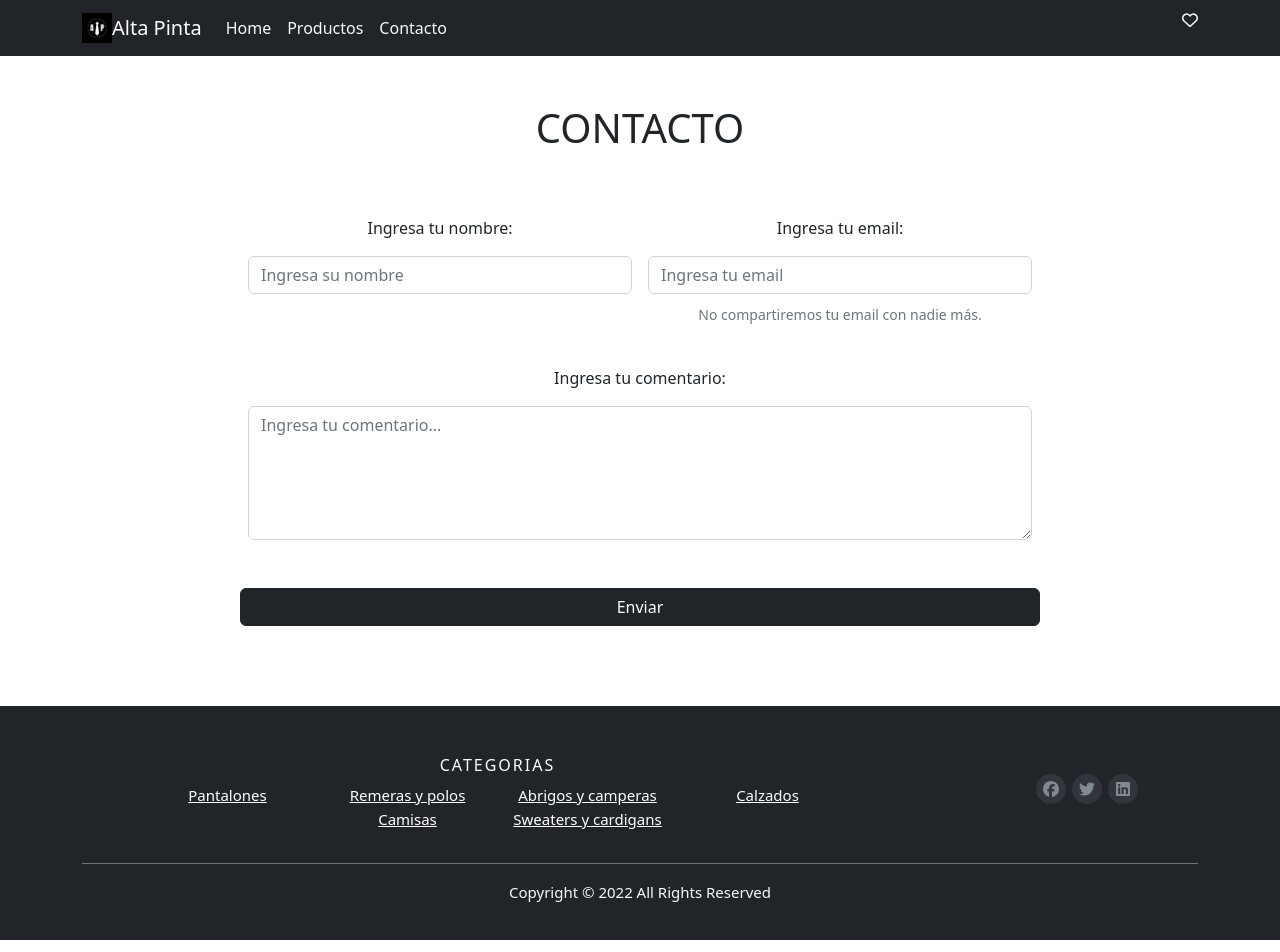
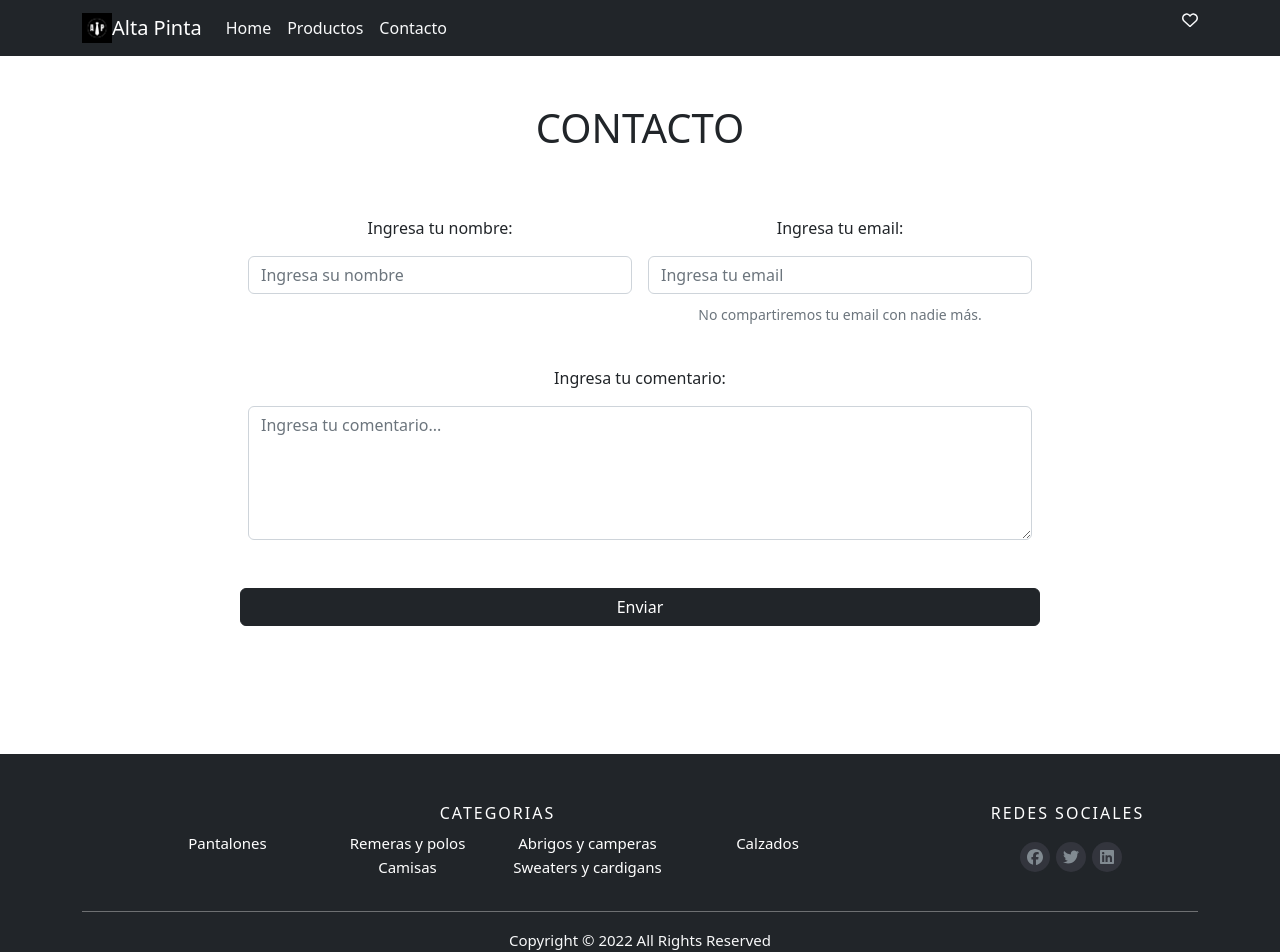
Before and after one commit to eugenia1984/reacteam, a React (Create React App) app: page /contacto in a window 1280 px wide. Shown: the top 952 px of the page. Built offline with nearby package versions, Linux system fonts and the light colour scheme.

Commit message:
centro bien las redes sociales

```diff
--- a/src/components/contactform/ContactForm.jsx
+++ b/src/components/contactform/ContactForm.jsx
@@ -25,14 +25,12 @@ function ContactForm() {
     e.preventDefault();
 
     const { name, email, comment } = form;
-    console.log(form);
 
-    // valido que todos los campos esten completos
     if(!name.trim() || !email.trim() || !comment.trim()){
       setError(true);
       return;
     }
-    // valido un email
+
     if(regExpEmail.test(email) ) {
       setError(true);
       return Swal.fire({
@@ -93,6 +91,7 @@ function ContactForm() {
         />
       </Form.Group>
       <Button
+        className="mb-5"
         variant="dark"
         type="submit"
         onClick={ handleClick } >
--- a/src/components/footer/Footer.jsx
+++ b/src/components/footer/Footer.jsx
@@ -40,7 +40,9 @@ function Footer() {
             </ul>
           </div>
           <div className="col-xs-12 col-sm-5 col-md-3 d-flex justify-content-center">
-            <ul className="social-icons">
+            <div className="row">
+              <h6 className="col-12">Redes sociales</h6>
+              <ul className="col-12 social-icons">
                 {socialMedia.map((media, index) => (
                   <li key={index}>
                     <a href={media.href} target={"_blank"} rel="noreferrer" >
@@ -49,6 +51,7 @@ function Footer() {
                   </li>
                 ))}
               </ul>
+            </div>
           </div>
         </div>
         <hr />
--- a/src/components/footer/footer.css
+++ b/src/components/footer/footer.css
@@ -13,11 +13,11 @@
 
 .site-footer hr {
     border-top-color: #bbb;
-    opacity: 0.5
+    opacity: 0.5;
 }
 
 .site-footer hr.small {
-    margin: 20px 0
+    margin: 20px 0;
 }
 
 .site-footer h6 {
@@ -25,7 +25,7 @@
     font-size: 16px;
     text-transform: uppercase;
     margin-top: 5px;
-    letter-spacing: 2px
+    letter-spacing: 2px;
 }
 
 .site-footer a {
@@ -47,7 +47,8 @@
 }
 
 .footer-links a {
-    color: #ffff
+    color: #ffff;
+    text-decoration: none;
 }
 
 .footer-links a:active,
@@ -55,10 +56,6 @@
 .footer-links a:hover {
     color: #3366cc;
     text-decoration: none;
-}
-
-.footer-links.inline li {
-    /*display: inline-block;*/
 }
 
 .site-footer .social-icons {
@@ -78,22 +75,22 @@
     margin-left: 6px;
     margin-right: 0;
     border-radius: 100%;
-    background-color: #33353d
+    background-color: #33353d;
 }
 
 @media (max-width:991px) {
     .site-footer [class^=col-] {
-        margin-bottom: 30px
+        margin-bottom: 30px;
     }
 }
 
 @media (max-width:767px) {
     .site-footer {
-        padding-bottom: 0
+        padding-bottom: 0;
     }
 
     .site-footer .copyright-text, .site-footer .social-icons {
-        text-align: center
+        text-align: center;
     }
 }
 
```
Lines whose indentation alone changed are shown as unchanged.
